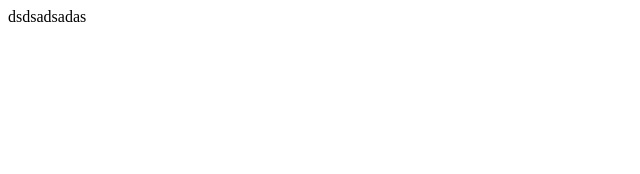
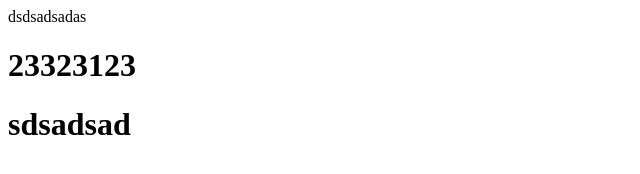
Before and after one commit to manhcuong99/cdsad, a plain HTML site: page index.html in a window 1280 px wide. Shown: the whole page, without its empty margins (0-640 px from the left). Drawn offline with Linux system fonts and the light colour scheme.

Commit message:
Update index.html

```diff
--- a/index.html
+++ b/index.html
@@ -1 +1,4 @@
 dsdsadsadas
+
+<h1>23323123<h1>
+  sdsadsad
```
